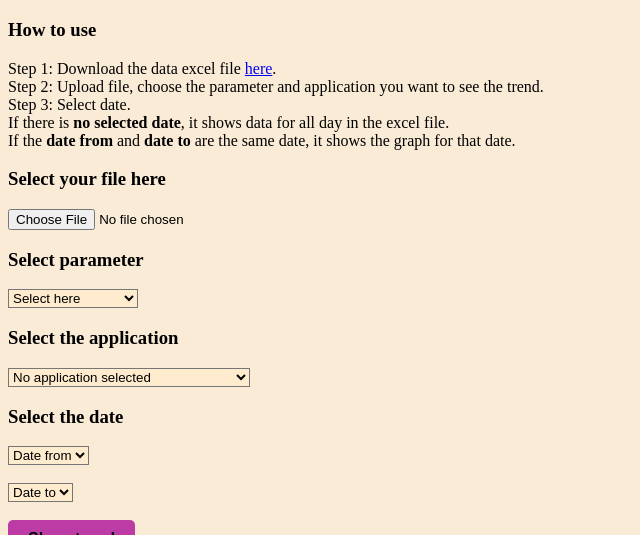
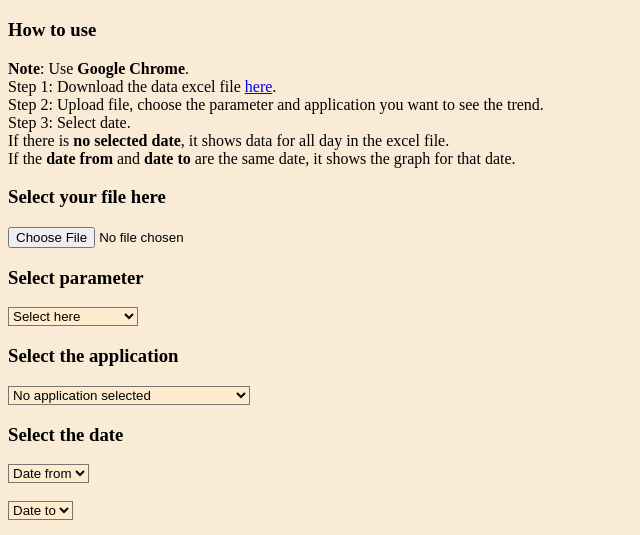
Before and after one commit to gemmy94/graph-trend-app, a website with bundled scripts: page index.html in a window 1280 px wide. Shown: the part 61-596 px from the top of the page, without its empty margins (0-640 px from the left). Built offline with nearby package versions, Linux system fonts and the light colour scheme.

Commit message:
update note in How to use

```diff
--- a/index.html
+++ b/index.html
@@ -16,6 +16,7 @@
 
     <h3>How to use</h3>
     <p>
+        <b>Note</b>: Use <b>Google Chrome</b>. <br>
         Step 1: Download the data excel file <a href="https://rak.box.com/s/ixal0r3p6si85u5ydt4pvfzy5pidgnx2" target="_blank">here</a>. <br>
         Step 2: Upload file, choose the parameter and application you want to see the trend. <br>
         Step 3: Select date. <br>
```
